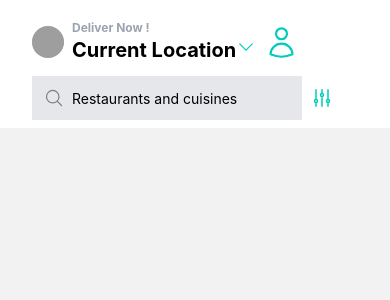
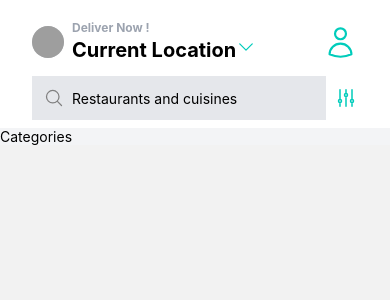
Before and after one commit to Ayrow/deliveroo-clone, a React Native app: screen /Home in a window 390 px wide. Shown: the top 300 px of the page. Built offline with nearby package versions, Linux system fonts and the light colour scheme; grey boxes are pictures that could not be loaded.

Commit message:
replaced text wrapper to view wrapper

```diff
--- /dev/null
+++ b/components/Categories.js
@@ -0,0 +1,9 @@
+import { View, Text } from 'react-native';
+const Categories = () => {
+  return (
+    <View>
+      <Text>Categories</Text>
+    </View>
+  );
+};
+export default Categories;
--- a/screens/HomeScreen.js
+++ b/screens/HomeScreen.js
@@ -1,5 +1,12 @@
 import React, { useLayoutEffect } from 'react';
-import { View, Text, SafeAreaView, Image, TextInput } from 'react-native';
+import {
+  View,
+  Text,
+  SafeAreaView,
+  Image,
+  TextInput,
+  ScrollView,
+} from 'react-native';
 import { useNavigation } from '@react-navigation/native';
 import {
   ChevronDownIcon,
@@ -7,6 +14,7 @@ import {
   MagnifyingGlassIcon,
   AdjustmentsVerticalIcon,
 } from 'react-native-heroicons/outline';
+import Categories from '../components/categories';
 
 const HomeScreen = () => {
   const navigation = useNavigation();
@@ -19,7 +27,7 @@ const HomeScreen = () => {
 
   return (
     <SafeAreaView className='bg-white pt-5'>
-      <Text>
+      <View>
         {/* Header */}
         <View className='flex-row pb-3 items-center mx-4 space-x-2 px-4'>
           <Image
@@ -49,7 +57,11 @@ const HomeScreen = () => {
           </View>
           <AdjustmentsVerticalIcon color='#00CCBB' />
         </View>
-      </Text>
+
+        <ScrollView className='bg-gray-100'>
+          <Categories />
+        </ScrollView>
+      </View>
     </SafeAreaView>
   );
 };
```
